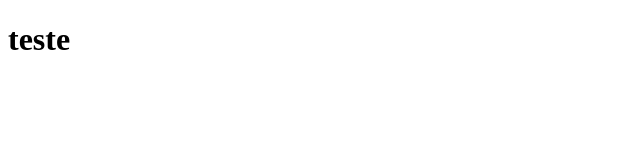
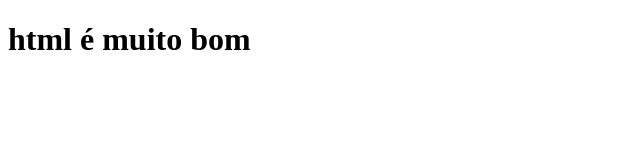
Before and after one commit to pablorzenha/Modulo1_kenzie, a plain HTML site: page index.html in a window 1280 px wide. Shown: the whole page, without its empty margins (0-640 px from the left). Drawn offline with Linux system fonts and the light colour scheme.

Commit message:
alteração

```diff
--- a/index.html
+++ b/index.html
@@ -7,6 +7,6 @@
     <title>Document</title>
 </head>
 <body>
-    <h1>teste</h1>
+    <h1>html é muito bom</h1>
 </body>
 </html>
```
